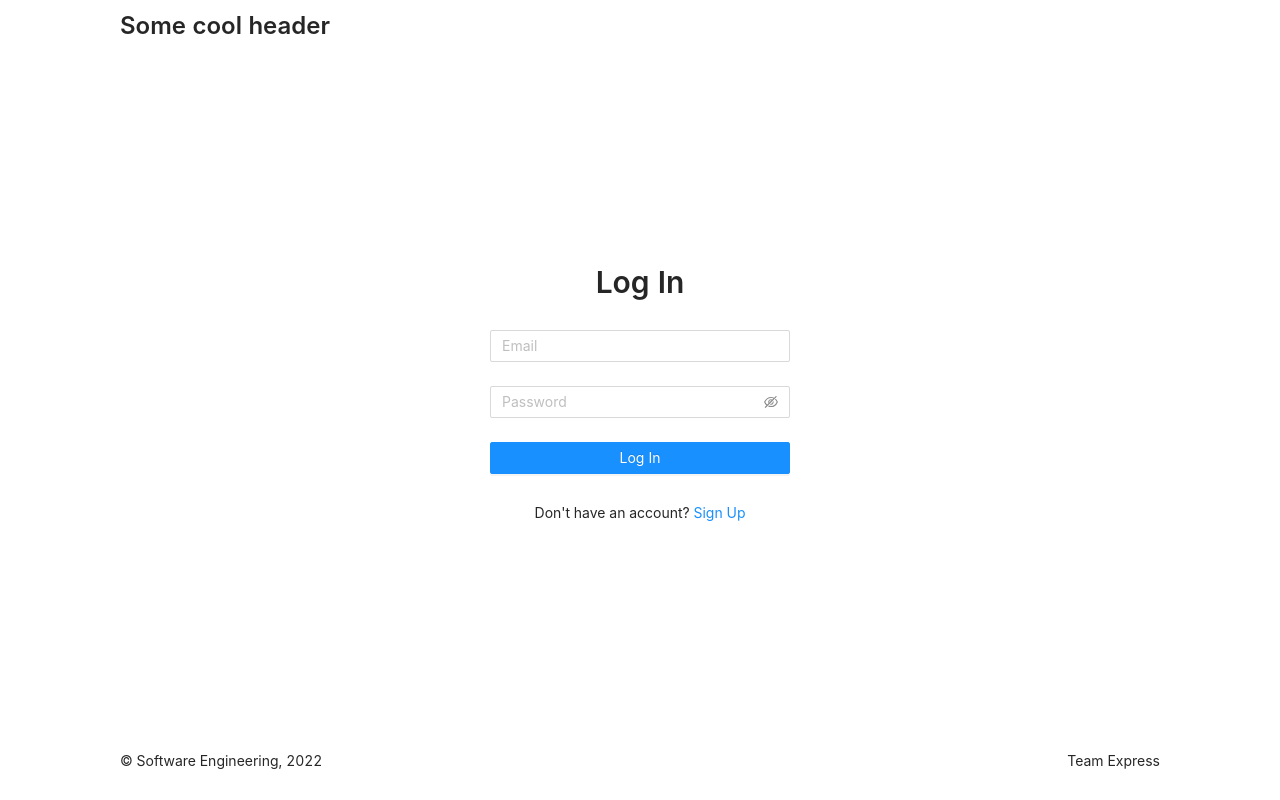
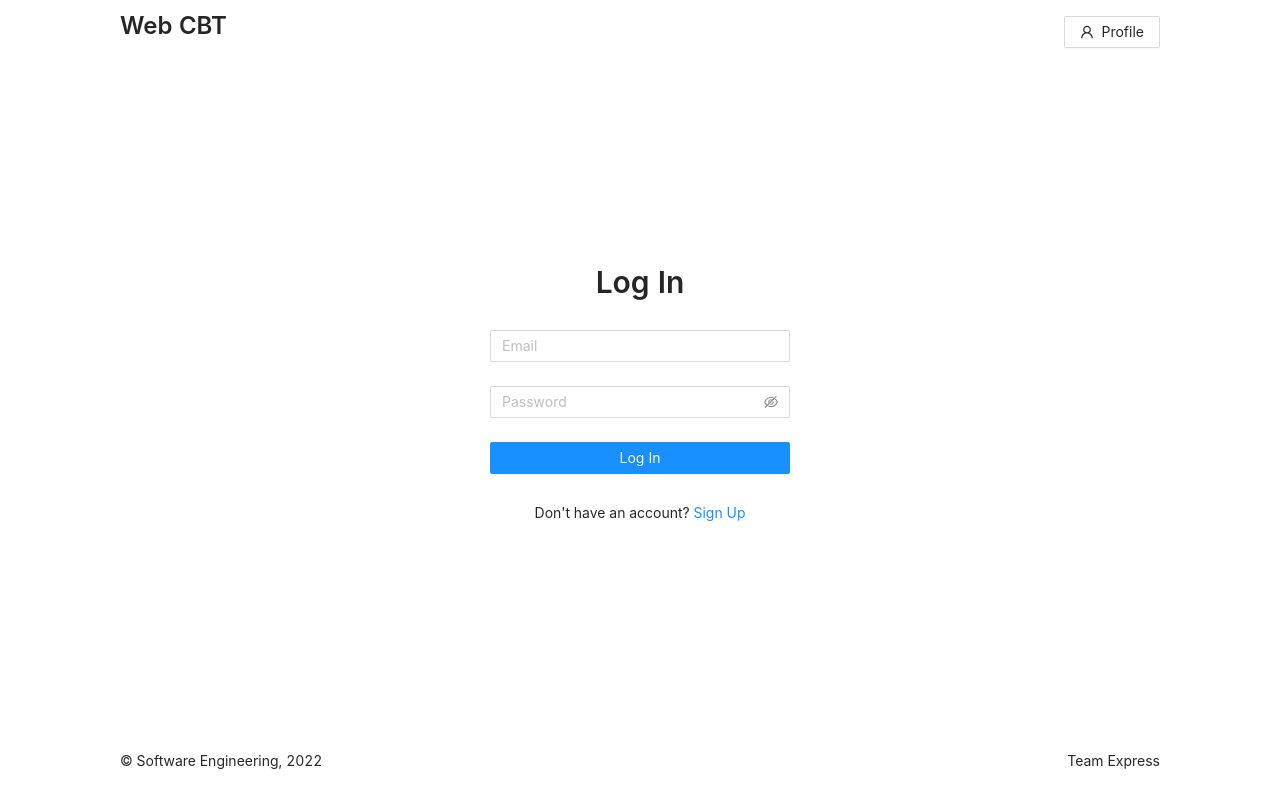
Before and after one commit to xbohdan/web-cbt, a React (Create React App) app in the folder webcbt-frontend/: page /login in a window 1280 px wide. Built offline with nearby package versions, Linux system fonts and the light colour scheme; sample sign-in values are in the browser's storage.

Commit message:
Add header button for authorized users
Implement logout on frontend

```diff
--- a/webcbt-frontend/package.json
+++ b/webcbt-frontend/package.json
@@ -3,6 +3,7 @@
   "version": "0.1.0",
   "private": true,
   "dependencies": {
+    "@ant-design/icons": "^4.7.0",
     "@reduxjs/toolkit": "^1.8.0",
     "@testing-library/jest-dom": "^4.2.4",
     "@testing-library/react": "^9.5.0",
--- a/webcbt-frontend/src/App.tsx
+++ b/webcbt-frontend/src/App.tsx
@@ -8,7 +8,6 @@ import Registration from './pages/Registration/Registration';
 import Login from './pages/Login/Login';
 
 import './App.css';
-import 'antd/dist/antd.css';
 import selectIsAuth from './store/user/selectors/selectIsAuth';
 
 function App() {
--- a/webcbt-frontend/src/components/Header/Header.css
+++ b/webcbt-frontend/src/components/Header/Header.css
@@ -1,6 +1,50 @@
 .header {
+  display: flex;
+  align-items: center;
+  justify-content: space-between;
   font-size: 24px;
   grid-area: header;
-  text-align: left;
   text-decoration: none;
 }
+
+.headerPopover {
+  text-decoration: none;
+}
+
+.ant-popover {
+  max-width: 200px;
+  word-wrap: break-word;
+}
+
+.popoverContent {
+  display: flex;
+  flex-direction: column;
+  align-items: flex-start;
+}
+
+.popoverLogout {
+  padding: 0;
+  margin: 0;
+}
+
+.headerAvatar {
+  display: none;
+}
+
+.headerAvatar:hover {
+  cursor: pointer;
+}
+
+.headerButton {
+  display: block;
+}
+
+@media only screen and (max-width: 768px) {
+  .headerAvatar {
+    display: block;
+  }
+
+  .headerButton {
+    display: none;
+  }
+}
--- a/webcbt-frontend/src/components/Header/Header.tsx
+++ b/webcbt-frontend/src/components/Header/Header.tsx
@@ -1,17 +1,67 @@
-import React from 'react';
-import {Link} from 'react-router-dom';
-import {Typography} from 'antd';
+import {LogoutOutlined, SettingOutlined, UserOutlined} from '@ant-design/icons';
+import React, {useState} from 'react';
+import {Link, useNavigate} from 'react-router-dom';
+import {Popover, Typography, Button, Avatar} from 'antd';
 
 import './Header.css';
+import useAppDispatch from '../../hooks/useAppDispatch';
+import useAppSelector from '../../hooks/useAppSelector';
+import selectIsAuth from '../../store/user/selectors/selectIsAuth';
+import selectLogin from '../../store/user/selectors/selectLogin';
+import {logout} from '../../store/user/slice';
 
 const {Title} = Typography;
 
 const Header = () => {
+  const isAuth = useAppSelector(selectIsAuth);
+  const login = useAppSelector(selectLogin);
+  const [isVisible, setIsVisible] = useState(false);
+
+  const dispatch = useAppDispatch();
+  const navigate = useNavigate();
+
+  const logoutUser = () => {
+    dispatch(logout());
+    setIsVisible(false);
+    navigate('/');
+  };
+
   return (
     <header className="header">
       <Link to="/">
-        <Title level={3}>Some cool header</Title>
+        <Title level={3}>Web CBT</Title>
       </Link>
+      {isAuth && (
+        <Popover
+          className="headerPopover"
+          title={login}
+          visible={isVisible}
+          trigger="click"
+          onVisibleChange={(isVisible) => setIsVisible(isVisible)}
+          content={
+            <div className="popoverContent">
+              <Link to="/settings">
+                <SettingOutlined /> &nbsp;Manage account
+              </Link>
+              <Button
+                className="popoverLogout"
+                danger
+                type="link"
+                onClick={logoutUser}
+              >
+                <LogoutOutlined /> Log out
+              </Button>
+            </div>
+          }
+          placement="bottomRight"
+        >
+          <Avatar className="headerAvatar" icon={<UserOutlined />} />
+          <Button className="headerButton">
+            <UserOutlined />
+            Profile
+          </Button>
+        </Popover>
+      )}
     </header>
   );
 };
--- a/webcbt-frontend/src/index.tsx
+++ b/webcbt-frontend/src/index.tsx
@@ -1,6 +1,7 @@
 import React from 'react';
 import ReactDOM from 'react-dom';
 
+import 'antd/dist/antd.css';
 import './index.css';
 import {Provider} from 'react-redux';
 
--- /dev/null
+++ b/webcbt-frontend/src/store/user/selectors/selectLogin.ts
@@ -0,0 +1,5 @@
+import {RootState} from '../../store';
+
+const selectLogin = (state: RootState): string => state.user.login;
+
+export default selectLogin;
--- a/webcbt-frontend/src/store/user/slice.ts
+++ b/webcbt-frontend/src/store/user/slice.ts
@@ -1,4 +1,5 @@
 import {createSlice, PayloadAction} from '@reduxjs/toolkit';
+import {toast} from 'react-toastify';
 import {User} from '../../types/User';
 
 // Initial state of User slice
@@ -16,9 +17,16 @@ export const userSlice = createSlice({
       state.login = action.payload.login;
       state.accessToken = action.payload.accessToken;
     },
+    logout: (state) => {
+      state.login = '';
+      state.accessToken = undefined;
+      localStorage.removeItem('LOGIN');
+      localStorage.removeItem('TOKEN');
+      toast.warn('Logged out');
+    },
   },
 });
 
-export const {setUser} = userSlice.actions;
+export const {setUser, logout} = userSlice.actions;
 
 export default userSlice.reducer;
```
Also changed, not shown: 1 other file (tests, documents, lock files or other folders).
